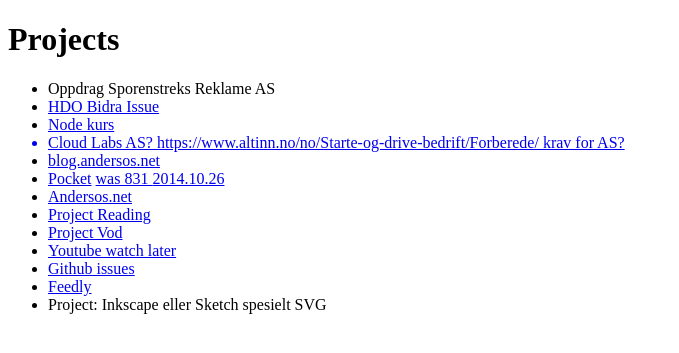
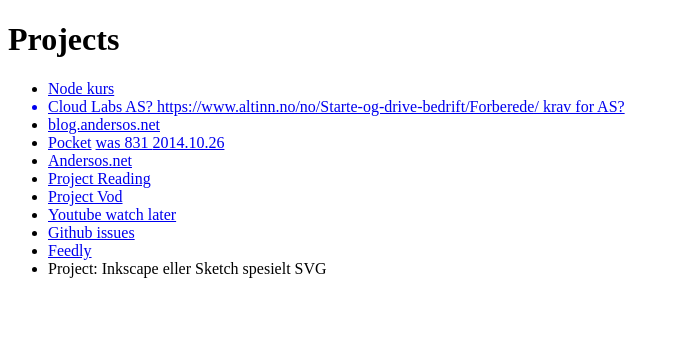
Before and after one commit to Andersos/api.andersos.net, a Node server app: page /gtd in a window 1280 px wide. Shown: the top 353 px of the page, without its empty margins (0-679 px from the left). Run offline with Node 20, Linux system fonts and the light colour scheme; some libraries are stand-ins or nearby versions.

Commit message:
Update gtd.hbs

```diff
--- a/views/gtd.hbs
+++ b/views/gtd.hbs
@@ -1,7 +1,5 @@
 <h1>Projects</h1>
 <ul>
-    <li>Oppdrag Sporenstreks Reklame AS</li>
-    <li><a href="https://github.com/holderdeord/hdo-blog/issues/10">HDO Bidra Issue</a></li>
     <li><a href="https://github.com/Andersos/andersos.net/issues/27">Node kurs</li>
     <li>Cloud Labs AS? https://www.altinn.no/no/Starte-og-drive-bedrift/Forberede/ krav for AS?</li>
     <li><a href="https://github.com/Andersos/blog.andersos.net/issues">blog.andersos.net</a></li>
```
